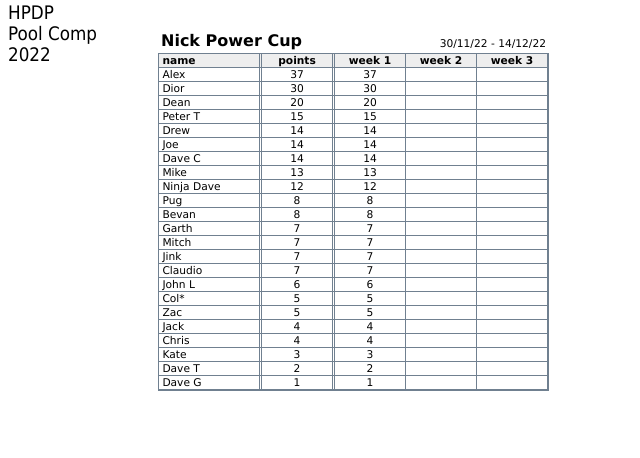
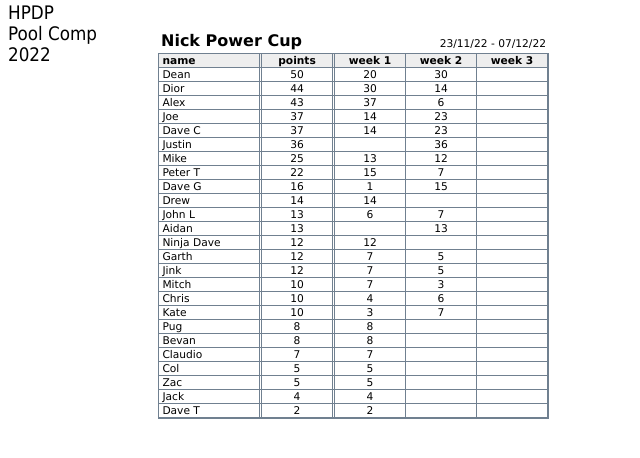
Before and after one commit to henare/stats.hpdp.org.au, a Jekyll site: the page built from 2022/npc/index.html, in a window 1280 px wide. Shown: the top 458 px of the page, without its empty margins (0-640 px from the left). Built offline with Jekyll 4.4.1, drawn with Linux system fonts in a browser that asks for light colours.

Commit message:
NPC 2022 Week 2

```diff
--- a/2022/npc/index.html
+++ b/2022/npc/index.html
@@ -1,7 +1,7 @@
 ---
 layout: npc_with_data
 year: 2022
-start_date: 30/11/22
-end_date: 14/12/22
+start_date: 23/11/22
+end_date: 07/12/22
 ---
 {% include npc_results.html results=site.data.npc2022 %}
--- a/_data/npc2022.csv
+++ b/_data/npc2022.csv
@@ -1,24 +1,26 @@
 name,total,week1,week2,week3
-Alex,37,37,,,
-Dior,30,30,,,
-Dean,20,20,,,
-Peter T,15,15,,,
-Drew,14,14,,,
-Joe,14,14,,,
-Dave C,14,14,,,
-Mike,13,13,,,
-Ninja Dave,12,12,,,
-Pug,8,8,,,
-Bevan,8,8,,,
-Garth,7,7,,,
-Mitch,7,7,,,
-Jink,7,7,,,
-Claudio,7,7,,,
-John L,6,6,,,
-Col*,5,5,,,
-Zac,5,5,,,
-Jack,4,4,,,
-Chris,4,4,,,
-Kate,3,3,,,
-Dave T,2,2,,,
-Dave G,1,1,,,
+Dean,50,20,30,
+Dior,44,30,14,
+Alex,43,37,6,
+Joe,37,14,23,
+Dave C,37,14,23,
+Justin,36,,36,
+Mike,25,13,12,
+Peter T,22,15,7,
+Dave G,16,1,15,
+Drew,14,14,,
+John L,13,6,7,
+Aidan,13,,13,
+Ninja Dave,12,12,,
+Garth,12,7,5,
+Jink,12,7,5,
+Mitch,10,7,3,
+Chris,10,4,6,
+Kate,10,3,7,
+Pug,8,8,,
+Bevan,8,8,,
+Claudio,7,7,,
+Col,5,5,,
+Zac,5,5,,
+Jack,4,4,,
+Dave T,2,2,,
```
